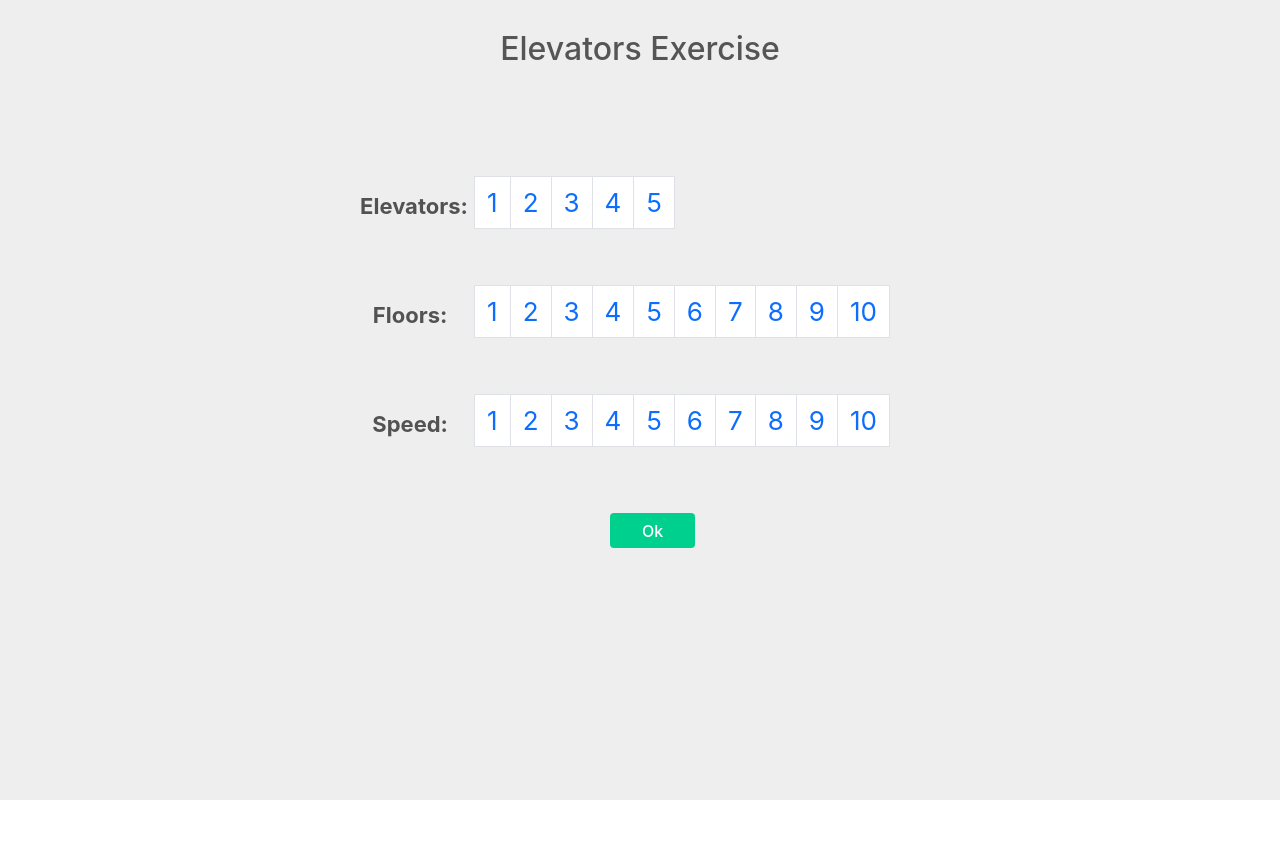
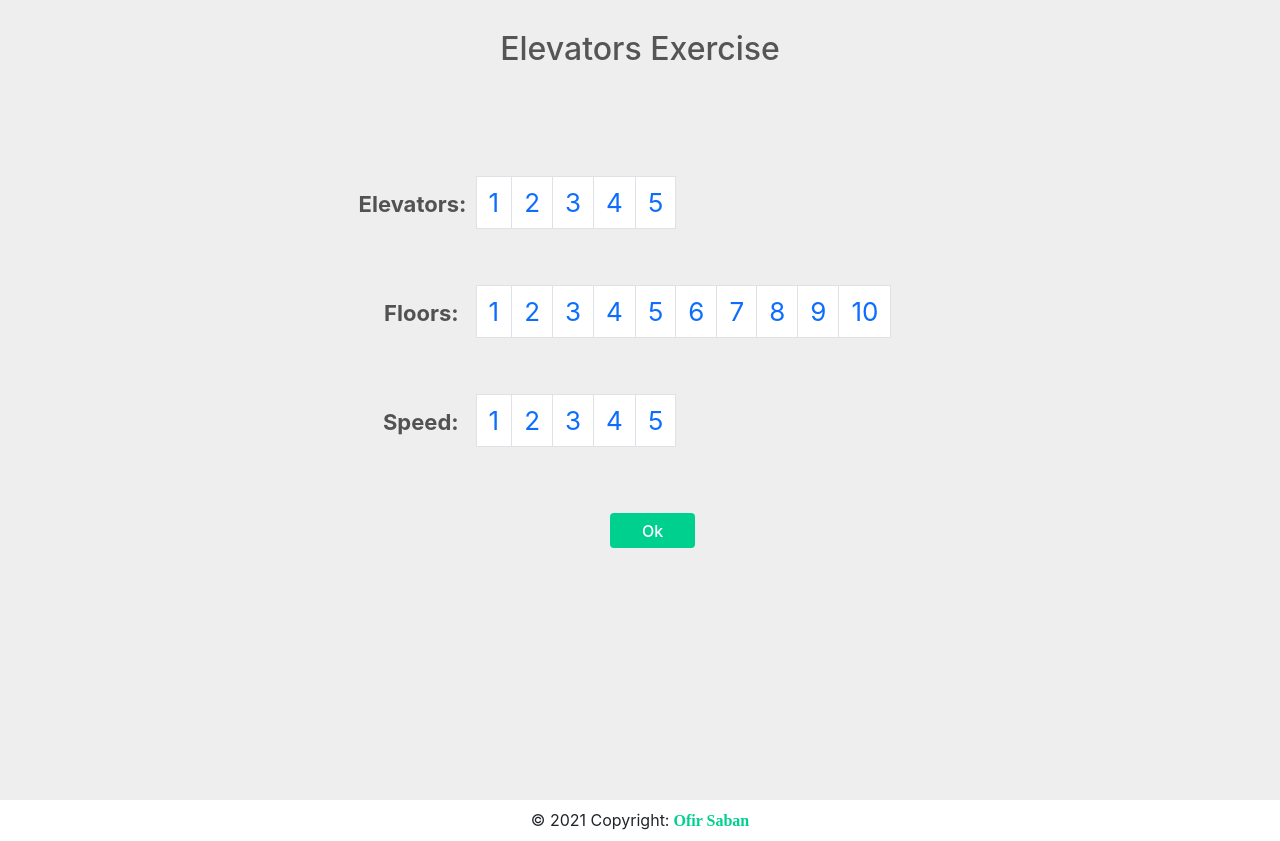
Before and after one commit to OfirSab/elevators, a React (Create React App) app: page / in a window 1280 px wide. Before the commit the page ends 800 px from the top, so only its background shows below. Built offline with nearby package versions, Linux system fonts and the light colour scheme.

Commit message:
Adding footer and last finishes

```diff
--- a/src/App.css
+++ b/src/App.css
@@ -1,7 +1,6 @@
 .App {
 	text-align: center;
 }
-
 .App-header {
 	background-color: rgb(238, 238, 238);
 	min-height: 100vh;
@@ -12,11 +11,9 @@
 	font-size: calc(10px + 2vmin);
 	color: rgb(85, 85, 85);
 }
-
 .App-link {
 	color: #61dafb;
 }
-
 .building {
 	width: 60%;
 	height: 70%;
@@ -39,7 +36,6 @@ p {
 	font-size: 16px;
 	color: #000000;
 	font-weight: bold;
-	/* background-color:springgreen */
 }
 .floor-square {
 	width: 120px;
@@ -73,7 +69,6 @@ p {
 .drop-btn {
 	width: 50px;
 }
-
 .btn-success {
 	background-color: rgb(0, 208, 142);
 }
@@ -88,12 +83,11 @@ p {
 	margin-left: 5px;
 }
 .type {
-	/* width: 100px; */
-	text-align: center;
-	margin-right: 15px;
+	text-align: right;
+	margin-right: 18px;
 	font-size: 22px;
 	color: #525252;
-	padding-top: 8px;
+	padding-top: 4px;
 	font-weight: bold;
 }
 .pagination {
@@ -113,3 +107,9 @@ nav {
 .p-btn {
 	margin-top: 50px;
 }
+.copy {
+	color: rgb(0, 208, 142);
+	font-family: 'Times New Roman', Times, serif;
+	font-weight: bold;
+	text-decoration: none;
+}
--- a/src/App.js
+++ b/src/App.js
@@ -1,7 +1,8 @@
 import './App.css';
 import React, { useState } from 'react';
-import Preference from './components/Preference'
+import Preferences from './components/Preferences'
 import Building from './components/Building'
+import Footer from './components/Footer'
 
 
 function App() {
@@ -17,8 +18,9 @@ function App() {
     <div className="App">
       <header className="App-header">
         <h2>Elevators Exercise</h2>
-        {(elevator&&floor&&speed) ? <Building numberOfElevators={elevator} numberOfFloors={floor} speed={speed}/> : <Preference setValues={setValues}/>}
+        {(elevator&&floor&&speed) ? <Building numberOfElevators={elevator} numberOfFloors={floor} speed={speed}/> : <Preferences setValues={setValues}/>}
       </header>
+      <Footer/>
     </div>
   );
 }
--- /dev/null
+++ b/src/components/Footer.js
@@ -0,0 +1,13 @@
+import React from 'react'
+
+const Footer = () => {
+    return (
+        <footer className="page-footer font-small blue">
+        <div className="footer-copyright text-center py-2">© 2021 Copyright:
+          <a className="copy" target="_blank" href="https://github.com/ofirSab"> Ofir Saban</a>
+        </div>
+      </footer>
+    )
+}
+
+export default Footer
--- a/src/components/Pagination.js
+++ b/src/components/Pagination.js
@@ -7,7 +7,7 @@ const Pagination = ({length,setSelection,type}) => {
         <p className="type">{type}:</p>
         <li className="page-item">
             </li>
-                {il.map((index,i)=>{
+                {il.map((il,i)=>{
                 return (<li className="page-item" key={i}><a className="page-link" href="#" onClick={()=>{setSelection(i+1)}}>{i+1}</a></li>)})}
             <li className="page-item">
         </li>
--- a/src/components/Preference.js
+++ b/src/components/Preferences.js
@@ -9,8 +9,7 @@ const Preference = ({setValues}) => {
     <nav aria-label="Page navigation example">
       <div className="pagination"><Pagination setSelection={(value)=>{setEl(value)}} length={5} type="Elevators"/> <div className="selection">{el}</div></div>
       <div className="pagination"><Pagination setSelection={(value)=>{setFl(value)}} length={10} type="Floors"/><div className="selection">{fl}</div></div>
-      <div className="pagination"><Pagination setSelection={(value)=>{setSp(value)}} length={10} type="Speed"/><div className="selection">{sp}</div></div>
-
+      <div className="pagination"><Pagination setSelection={(value)=>{setSp(value)}} length={5} type="Speed"/><div className="selection">{sp}</div></div>
       <button className="btn btn-success p-btn" type="submit" onClick={()=>{setValues(el,fl,sp)}}>Ok</button>
     </nav>
   );
--- a/src/components/Square.js
+++ b/src/components/Square.js
@@ -1,8 +1,6 @@
-import React,{useState} from 'react'
+import React from 'react'
 
 const Square = ({text}) => {
-    // const [currText,setCurrText] = useState("")
-
     return (
         <div className="floor-square">
             <p className="square-text">{text}</p>
--- a/src/context/ElevatorContext.js
+++ /dev/null
@@ -1,5 +0,0 @@
-import { createContext } from 'react'
-
-const ElevatorContext = createContext();
-
-export default ElevatorContext;
```
Also changed, not shown: src/components/Building.js (+101 -73 lines), src/components/Elevators.js (deleted, +0 -12 lines), src/context/ElevatorReducer.js (deleted), src/context/ElevatorState.js (deleted), 1 other file (tests, documents, lock files or other folders).
